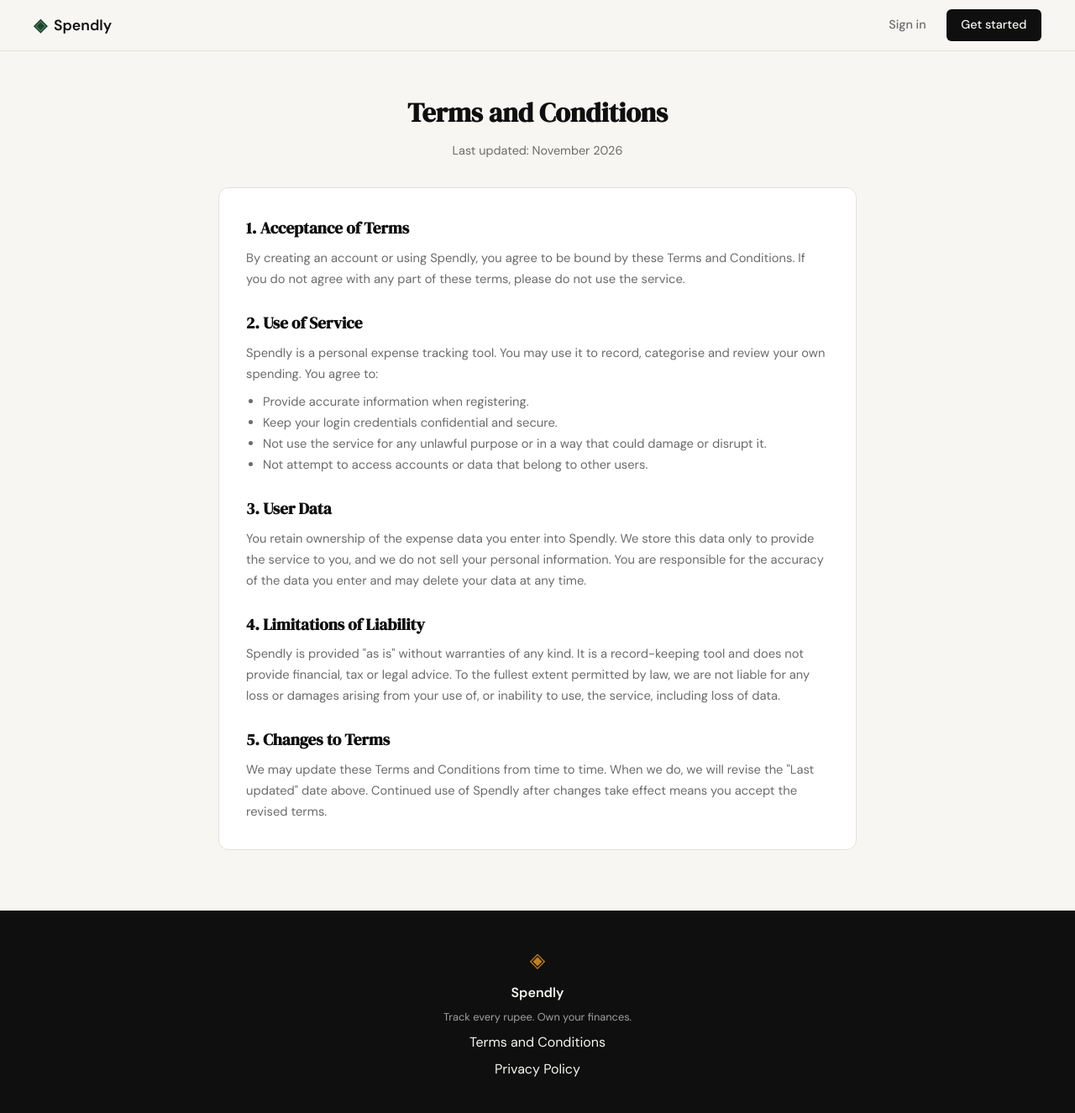
After one commit to UsmanAnsari243/spendly, a Flask app: page /terms in a window 1280 px wide. The commit adds this page. Shown: the whole page at 84% size. Run offline with Flask 3, Linux system fonts and the light colour scheme.

Commit message:
landing: add terms and conditions page route

```diff
--- a/expense-tracker/app.py
+++ b/expense-tracker/app.py
@@ -20,6 +20,11 @@ def register():
 @app.route("/login")
 def login():
     return render_template("login.html")
+
+
+@app.route("/terms")
+def terms():
+    return render_template("terms.html")
 
 
 # ------------------------------------------------------------------ #
--- a/expense-tracker/static/css/style.css
+++ b/expense-tracker/static/css/style.css
@@ -478,6 +478,36 @@ a { color: inherit; text-decoration: none; }
 .auth-switch a:hover { text-decoration: underline; }
 
 /* ------------------------------------------------------------------ */
+/* Legal pages                                                         */
+/* ------------------------------------------------------------------ */
+
+.legal-section { padding: 3rem 2rem; }
+
+.legal-container {
+    width: 100%;
+    max-width: 760px;
+    margin: 0 auto;
+}
+
+.legal-card h2 {
+    font-family: var(--font-display);
+    font-size: 1.2rem;
+    color: var(--ink);
+    margin: 1.5rem 0 0.5rem;
+}
+
+.legal-card h2:first-child { margin-top: 0; }
+
+.legal-card p,
+.legal-card li {
+    font-size: 0.92rem;
+    line-height: 1.7;
+    color: var(--ink-muted);
+}
+
+.legal-card ul { padding-left: 1.25rem; margin-top: 0.5rem; }
+
+/* ------------------------------------------------------------------ */
 /* Footer                                                              */
 /* ------------------------------------------------------------------ */
 
--- a/expense-tracker/templates/base.html
+++ b/expense-tracker/templates/base.html
@@ -34,7 +34,7 @@
             <span class="brand-icon">◈</span>
             <span class="footer-name">Spendly</span>
             <p class="footer-copy">Track every rupee. Own your finances.</p>
-            <a href="#">Terms and Conditions</a>
+            <a href="{{ url_for('terms') }}">Terms and Conditions</a>
             <a href="#">Privacy Policy</a>
         </div>
     </footer>
--- /dev/null
+++ b/expense-tracker/templates/terms.html
@@ -0,0 +1,39 @@
+{% extends "base.html" %}
+
+{% block title %}Terms and Conditions — Spendly{% endblock %}
+
+{% block content %}
+
+<section class="legal-section">
+    <div class="legal-container">
+        <div class="auth-header">
+            <h1 class="auth-title">Terms and Conditions</h1>
+            <p class="auth-subtitle">Last updated: November 2026</p>
+        </div>
+
+        <div class="auth-card legal-card">
+            <h2>1. Acceptance of Terms</h2>
+            <p>By creating an account or using Spendly, you agree to be bound by these Terms and Conditions. If you do not agree with any part of these terms, please do not use the service.</p>
+
+            <h2>2. Use of Service</h2>
+            <p>Spendly is a personal expense tracking tool. You may use it to record, categorise and review your own spending. You agree to:</p>
+            <ul>
+                <li>Provide accurate information when registering.</li>
+                <li>Keep your login credentials confidential and secure.</li>
+                <li>Not use the service for any unlawful purpose or in a way that could damage or disrupt it.</li>
+                <li>Not attempt to access accounts or data that belong to other users.</li>
+            </ul>
+
+            <h2>3. User Data</h2>
+            <p>You retain ownership of the expense data you enter into Spendly. We store this data only to provide the service to you, and we do not sell your personal information. You are responsible for the accuracy of the data you enter and may delete your data at any time.</p>
+
+            <h2>4. Limitations of Liability</h2>
+            <p>Spendly is provided "as is" without warranties of any kind. It is a record-keeping tool and does not provide financial, tax or legal advice. To the fullest extent permitted by law, we are not liable for any loss or damages arising from your use of, or inability to use, the service, including loss of data.</p>
+
+            <h2>5. Changes to Terms</h2>
+            <p>We may update these Terms and Conditions from time to time. When we do, we will revise the "Last updated" date above. Continued use of Spendly after changes take effect means you accept the revised terms.</p>
+        </div>
+    </div>
+</section>
+
+{% endblock %}
```
